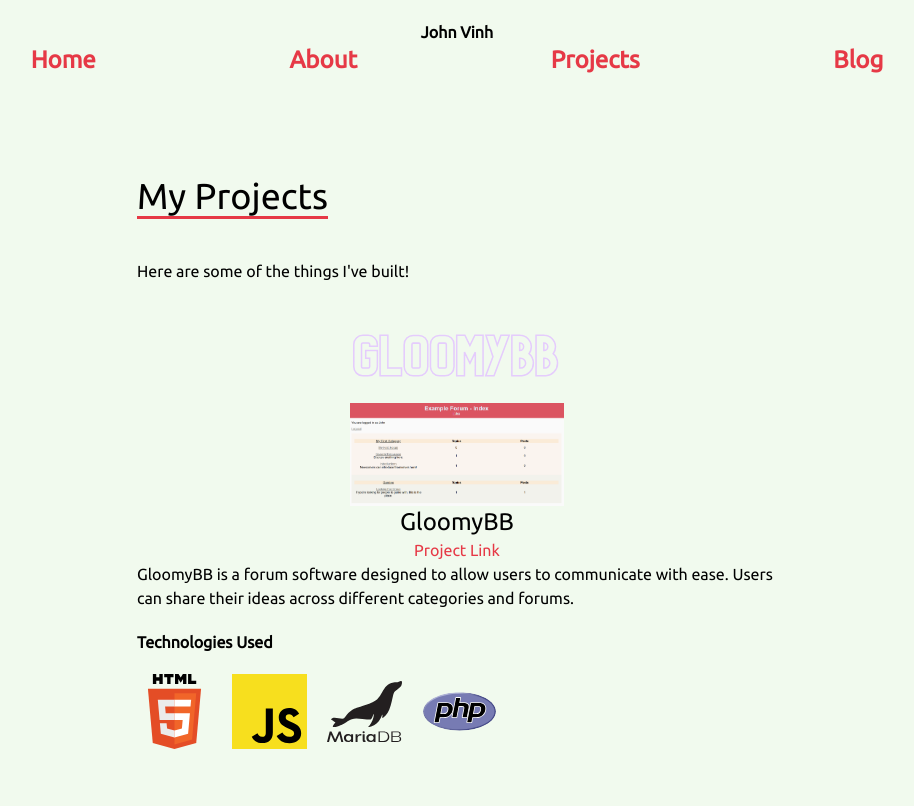
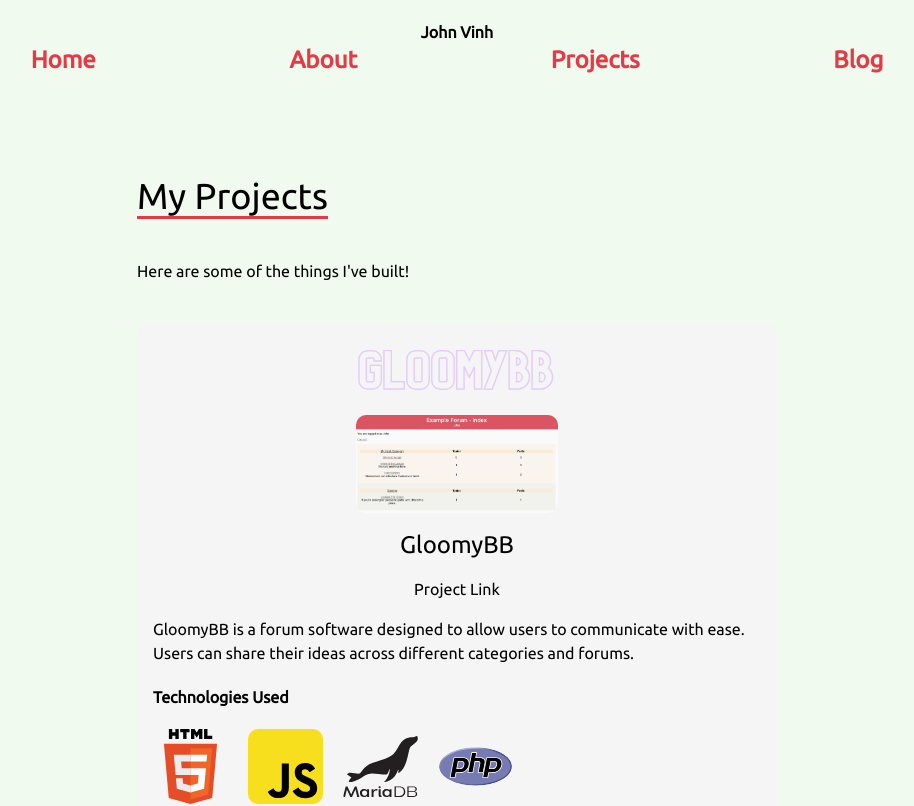
Before and after one commit to johnvinh/john-vinh-website, a SvelteKit app: page /projects in a window 1280 px wide. Shown: the top 806 px of the page, without its empty margins (183-1097 px from the left). Built offline with nearby package versions, Linux system fonts and the light colour scheme.

Commit message:
Improve project styling

```diff
--- a/src/components/Project.svelte
+++ b/src/components/Project.svelte
@@ -9,7 +9,7 @@
     export let link;
 </script>
 
-<div class="mt-10">
+<div class="mt-10 box">
     <img src="/images/{titleImage}" alt="{title}" class="w-1/2 mx-auto">
     <img src="/images/{mainImage}" class="w-1/3 mx-auto" alt="{title} logo">
     <h3 class="text-2xl text-center">{title}</h3>
@@ -22,3 +22,43 @@
         {/each}
     </div>
 </div>
+
+<style>
+    .box {
+        background-color: #f5f5f5;
+        border-radius: 10px;
+        padding: 1rem;
+    }
+
+    .box:hover {
+        box-shadow: 0 0 10px 0 rgba(0, 0, 0, 0.2);
+    }
+
+    .box img {
+        border-radius: 10px;
+    }
+
+    .box h3 {
+        margin-top: 1rem;
+    }
+
+    .box p {
+        margin-top: 1rem;
+    }
+
+    .box a {
+        color: #000;
+    }
+
+    .box a:hover {
+        color: #000;
+    }
+
+    .box a:visited {
+        color: #000;
+    }
+
+    .box a:active {
+        color: #000;
+    }
+</style>
```
